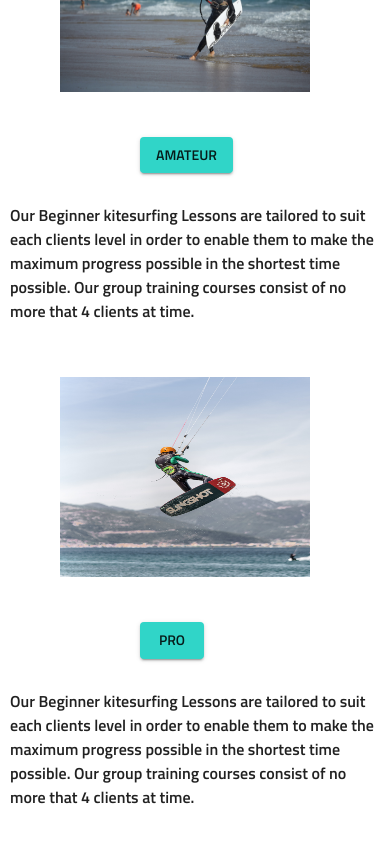
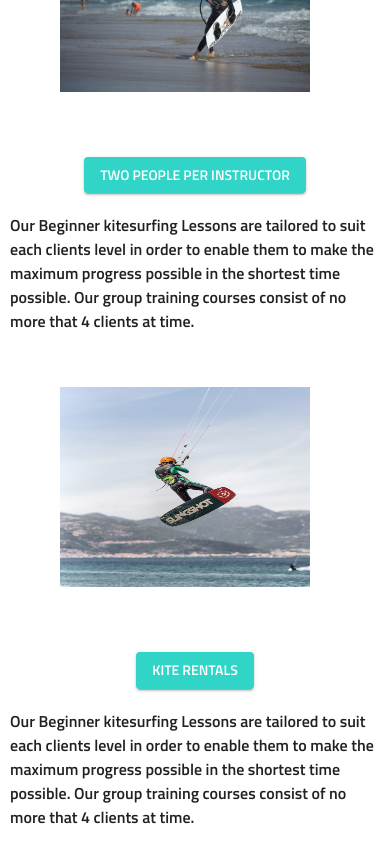
Before and after one commit to Gichohi-Simon/kite-school, a Next.js app: page / in a window 390 px wide. Shown: the part 1500-2363 px from the top of the page. Built offline with nearby package versions, Linux system fonts and the light colour scheme.

Commit message:
created modals

```diff
--- a/src/components/Lessons/Lessons.tsx
+++ b/src/components/Lessons/Lessons.tsx
@@ -1,20 +1,19 @@
-import { Button, Grid, Typography } from '@material-ui/core';
+import {Grid, Typography } from '@material-ui/core';
 import React from 'react';
 import useStyles from './style';
 // import { packages } from '../../constants/constants';
 import Image from 'next/image';
 import SimpleModal from '../Modal/SimpleModal';
-// import SimpleModal from '../Modal/SimpleModal'
+import SimpleModal1 from '../Modal/SimpleModal1';
+import SimpleModal2 from '../Modal/SimpleModal2';
 
 export default function Lessons() {
     const classes = useStyles()
-
     return (
         <div className={classes.main} id="lessons">
             <Typography className={classes.lessonsTitle}>
                 Lessons
             </Typography>
-
             <div>
                 {/* <Grid container spacing={3}>
                     {packages.map((lesson) => (
@@ -54,13 +53,6 @@ export default function Lessons() {
                         </div>
                         <br />
                         <div className={classes.buttonContainer}>
-                            {/* <Button
-                                variant="contained"
-                                className={classes.button}
-                            >
-                                Beginner
-
-                            </Button> */}
                             <SimpleModal />
 
                         </div>
@@ -78,12 +70,7 @@ export default function Lessons() {
                         </div>
                         <br />
                         <div className={classes.buttonContainer}>
-                            <Button
-                                variant="contained"
-                                className={classes.button}
-                            >
-                                Amateur
-                            </Button>
+                            <SimpleModal1 />
                         </div>
                         <Typography className={classes.description}>
                             Our Beginner kitesurfing Lessons are tailored to suit each clients level in order to enable them to make the maximum progress possible in the shortest time possible. Our group training courses consist of no more that 4 clients at time.
@@ -99,12 +86,7 @@ export default function Lessons() {
                         </div>
                         <br />
                         <div className={classes.buttonContainer}>
-                            <Button
-                                variant="contained"
-                                className={classes.button}
-                            >
-                                Pro
-                            </Button>
+                            <SimpleModal2 />
                         </div>
                         <Typography className={classes.description}>
                             Our Beginner kitesurfing Lessons are tailored to suit each clients level in order to enable them to make the maximum progress possible in the shortest time possible. Our group training courses consist of no more that 4 clients at time.
--- a/src/components/Lessons/style.ts
+++ b/src/components/Lessons/style.ts
@@ -31,19 +31,13 @@ export default makeStyles((theme:Theme) =>createStyles({
             marginBottom:'20px',
             paddingLeft:'50px',
         }
-        // webkitBoxShaow:'1px -6px 0px 13px #DDF8F6',
-        // boxShadow:'1px -6px 0px 13px #DDF8F6',
+
     },
     buttonContainer:{
-        paddingLeft:'0px',
+        textAlign:'start',
         [theme.breakpoints.down('sm')]:{
-            paddingLeft:'100px',
+            textAlign:'center',
         }
-    },
-    button:{
-         marginLeft:'30px',
-         marginBottom:'30px',
-         backgroundColor:'#30d5c8'
     },
     description:{
        fontWeight:600,
--- a/src/components/Modal/SimpleModal.tsx
+++ b/src/components/Modal/SimpleModal.tsx
@@ -1,6 +1,6 @@
 import React from 'react';
 import useStyles from './style';
-import {Modal,Button, Paper} from '@material-ui/core';
+import { Modal, Button, Paper, Typography } from '@material-ui/core';
 
 const SimpleModal: React.FC = () => {
     const classes = useStyles();
@@ -16,8 +16,12 @@ const SimpleModal: React.FC = () => {
 
     return (
         <div className={classes.main}>
-            <Button variant="contained" onClick={handleOpen}>
-                Beginner
+            <Button
+            variant="contained"
+            onClick={handleOpen}
+            className={classes.modalButton}
+            >
+                One one Kite Lessons
             </Button>
             <Modal
             open={open}
@@ -25,13 +29,22 @@ const SimpleModal: React.FC = () => {
             aria-labelledby="simple-modal-title"
             aria-describedby="simple-modal-description"
             >
-                {/* {body} */}
                 <Paper
                  elevation={3}
                  variant="outlined"
                  className={classes.paper}
                  >
-                    I am mr price modal
+                     <div className={classes.modalTitle}>
+                     <Typography className={classes.modalTitleText}>One on One Kite Lessons</Typography>
+                     </div>
+
+                   <div className={classes.modalBody}>
+                   <Typography>For this choice you get a personalized one on one trainig session. This lesson is targeted to specific topics requsted by you. Below are our competitive prices:</Typography>
+                   <div className={classes.modalPrice}>
+                   <Typography> €60 1 Hr Lessons</Typography>
+                    <Typography>€80 2 Hrs Lessons</Typography>
+                   </div>
+                   </div>
                 </Paper>
             </Modal>
         </div>
--- /dev/null
+++ b/src/components/Modal/SimpleModal1.tsx
@@ -0,0 +1,58 @@
+import React from 'react';
+import useStyles from './style';
+import { Modal, Button, Paper, Typography } from '@material-ui/core';
+
+const SimpleModal1: React.FC = () => {
+    const classes = useStyles();
+    const [open, setOpen] = React.useState(false);
+
+    const handleOpen = () => {
+        setOpen(true)
+    }
+
+    const handleClose = () => {
+        setOpen(false)
+    }
+
+    return (
+        <div className={classes.main}>
+            <Button
+                variant="contained"
+                onClick={handleOpen}
+                className={classes.modalButton}
+            >
+                Two People Per Instructor
+            </Button>
+            <Modal
+                open={open}
+                onClose={handleClose}
+                aria-labelledby="simple-modal-title"
+                aria-describedby="simple-modal-description"
+            >
+                <Paper
+                    elevation={3}
+                    variant="outlined"
+                    className={classes.paper}
+                >
+                    <div className={classes.modalTitle}>
+                        <Typography className={classes.modalTitleText}>  Two People Per Instructor</Typography>
+                    </div>
+
+                    <div className={classes.modalBody}>
+                        <Typography>For this package you get to share a trainer with another trainee thereby saving on the training cost. the rates for the 2 people per instructor are as follows:
+                            <br />
+                            (prices are per person)
+                        </Typography>
+                        <div className={classes.modalPrice}>
+                            <Typography>  €300 9Hrs Lesson Package - 3 Days.</Typography>
+                            <Typography> €360 12Hrs Lesson Package - 4 Days.</Typography>
+                            <Typography>€450 15 Hrs Lesson Package - 6 Days.</Typography>
+                        </div>
+                    </div>
+                </Paper>
+            </Modal>
+        </div>
+    )
+}
+
+export default SimpleModal1
--- /dev/null
+++ b/src/components/Modal/SimpleModal2.tsx
@@ -0,0 +1,60 @@
+import React from 'react';
+import useStyles from './style';
+import { Modal, Button, Paper, Typography } from '@material-ui/core';
+
+const SimpleModal2: React.FC = () => {
+    const classes = useStyles();
+    const [open, setOpen] = React.useState(false);
+
+    const handleOpen = () => {
+        setOpen(true)
+    }
+
+    const handleClose = () => {
+        setOpen(false)
+    }
+
+    return (
+        <div className={classes.main}>
+            <Button
+                variant="contained"
+                onClick={handleOpen}
+                className={classes.modalButton}
+            >
+                Kite Rentals
+            </Button>
+            <Modal
+                open={open}
+                onClose={handleClose}
+                aria-labelledby="simple-modal-title"
+                aria-describedby="simple-modal-description"
+            >
+                <Paper
+                    elevation={3}
+                    variant="outlined"
+                    className={classes.paper}
+                >
+                    <div className={classes.modalTitle}>
+                        <Typography className={classes.modalTitleText}>Rental</Typography>
+                    </div>
+
+                    <div className={classes.modalBody}>
+                        <Typography>We offer rental of kite surfing equipments at very competitive rates as listed below:
+                        </Typography>
+                        <div className={classes.modalPrice}>
+                            <Typography>  €25 1 Hour Full Rig.</Typography>
+                            <Typography>€50 Half Day (3Hrs) Full Rig..</Typography>
+                            <Typography>€250 5 Days (3Hrs) Full Rig.</Typography>
+                            <Typography>€10 Hour Board Only.</Typography>
+                            <Typography> €20 Half a Day Board Only.</Typography>
+                            <Typography>€40 Daily Board Only.</Typography>
+                            <Typography> €150 A week Board Only.</Typography>
+                        </div>
+                    </div>
+                </Paper>
+            </Modal>
+        </div>
+    )
+}
+
+export default SimpleModal2
--- a/src/components/Modal/style.ts
+++ b/src/components/Modal/style.ts
@@ -6,15 +6,44 @@ export default makeStyles((theme: Theme) => createStyles({
        marginTop:'20px',
        marginBottom:'20px'
     },
+    modalButton:{
+        color:'white',
+        backgroundColor:' #30d5c8',
+    },
     paper: {
-
+        margin:'auto',
         marginTop:'100px',
         position: 'relative',
         width:'80%',
-        // boxShadow:theme.shadows[5],
+        height:'300px',
+        alignContent:'center',
+        justifyContent:'center',
+        [theme.breakpoints.down('xs')]:{
+            height:'500px',
+        }
+    },
+    modalTitle:{
+        backgroundColor:'#ddf8f6',
+        width:'100%',
+        height:'20%',
+        textAlign:'center',
+
+    },
+    modalTitleText:{
+        display:'flex',
+        justifyContent:'center',
+        alignItems:'center',
+        paddingTop:'10px',
+        [theme.breakpoints.down('xs')]:{
+           paddingTop:'20px'
+        }
+    },
+    modalBody:{
         padding:theme.spacing(2,4,3),
-        display:'flex',
-        alignContent:'center',
-        justifyContent:'center'
+        textAlign:'center'
+    },
+    modalPrice:{
+        textAlign:'center',
+        marginTop:'20px'
     }
 }))
```
